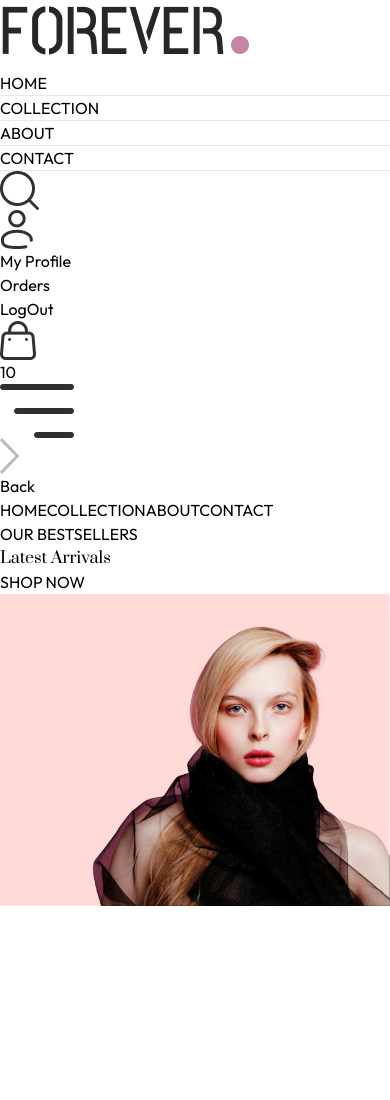
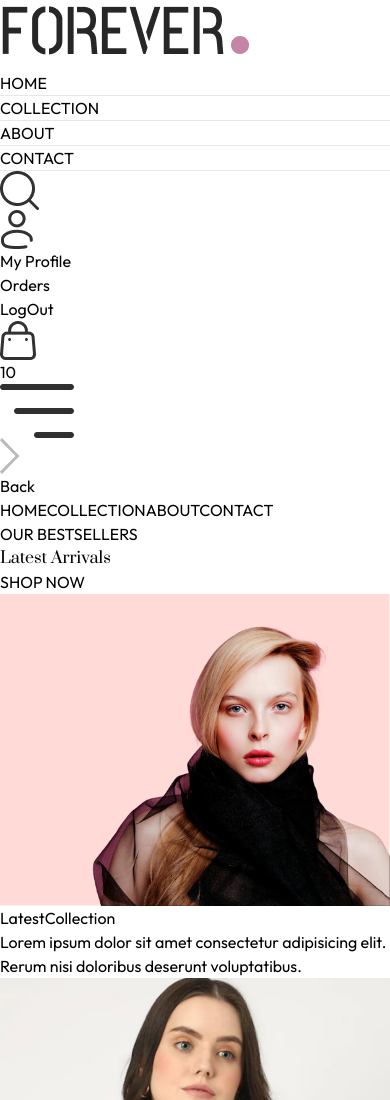
Before and after one commit to MoAnsarMansoorie/ecommerce-mern, a React (Vite) app in the folder frontend/: page / in a window 390 px wide. Shown: the top 1100 px of the page. Before the commit the page ends 906 px from the top, so only its background shows below. Built offline with nearby package versions, Linux system fonts and the light colour scheme.

Commit message:
LatestCollection

```diff
--- /dev/null
+++ b/frontend/src/components/LatestCollection.jsx
@@ -0,0 +1,37 @@
+import React, { useContext, useEffect, useState } from 'react';
+import { ShopContext } from '../context/ShopContext';
+import Title from './Title';
+import ProductItem from './ProductItem';
+
+const LatestCollection = () => {
+    const { products } = useContext(ShopContext);
+    const [latestProducts, setLatestProducts ] = useState([]);
+
+    useEffect(() => {
+        setLatestProducts(products.slice(0, 10));
+    },[])
+
+    console.log(products)
+
+  return (
+    <div className='my-10'>
+      <div className='text-center py-8 text-3xl'>
+        <Title text1={"Latest"} text2={"Collection"} />
+        <p className='w-3/4 m-auto text-xs sm:text-sm md:text-base text-gray-600'>
+            Lorem ipsum dolor sit amet consectetur adipisicing elit. Rerum nisi doloribus deserunt voluptatibus.
+        </p>
+      </div>
+
+      {/* Rendering products */}
+      <div className='grid grid-cols-2 sm:grid-cols-3 md:grid-cols-4 lg:grid-cols-5 gap-4 gap-y-6'>
+        {
+            latestProducts.map((item, index) => (
+                <ProductItem key={index} id={item._id} name={item.name} price={item.price} image={item.image} />
+            ))
+        }
+      </div>
+    </div>
+  );
+}
+
+export default LatestCollection;
--- a/frontend/src/components/Navbar.jsx
+++ b/frontend/src/components/Navbar.jsx
@@ -7,7 +7,7 @@
 
     return (
         <div className='flex items-center justify-between py-5 font-medium'>
-            <img src={assets.logo} alt='Logo' className='w-36' />
+            <Link><img src={assets.logo} alt='Logo' className='w-36' /></Link>
 
             <ul className='hidden sm:flex gap-5 text-sm text-gray-700'>
                 <NavLink to="/" className="flex flex-col items-center gap-1" >
--- /dev/null
+++ b/frontend/src/components/ProductItem.jsx
@@ -0,0 +1,19 @@
+import React, { useContext } from 'react';
+import { ShopContext } from '../context/ShopContext';
+import { Link } from 'react-router-dom';
+
+const ProductItem = ({id, image, name, price}) => {
+    const { currency } = useContext(ShopContext);
+
+  return (
+    <Link to={`/product/${id}`} className='text-gray-700 cursor-pointer' >
+      <div className='overflow-hidden'>
+        <img src={image[0]} alt="image" className="hover:scale-110 transition ease-in-out"/>
+      </div>
+      <p className='pt-3 pb-1 text-sm'>{name}</p>
+      <p className='text-sm font-medium'>{currency}{price}</p>
+    </Link>
+  );
+}
+
+export default ProductItem;
--- /dev/null
+++ b/frontend/src/components/Title.jsx
@@ -0,0 +1,12 @@
+import React from 'react';
+
+const Title = ({text1, text2}) => {
+  return (
+    <div className='inline-flex items-center gap-2 mb-2'>
+      <p className='text-gray-500'>{text1}<span className='text-gray-700 ml-1 font-medium'>{text2}</span></p>
+      <p className='w-8 sm:w-12 h-[1px] sm:h-[2px] bg-gray-700'></p>
+    </div>
+  );
+}
+
+export default Title;
--- a/frontend/src/main.jsx
+++ b/frontend/src/main.jsx
@@ -3,9 +3,12 @@
 import './index.css'
 import App from './App.jsx'
 import { BrowserRouter } from 'react-router-dom'
+import ShopContextProvider from './context/ShopContext.jsx'
 
 createRoot(document.getElementById('root')).render(
   <BrowserRouter>
-    <App />
+    <ShopContextProvider>
+      <App />
+    </ShopContextProvider>
   </BrowserRouter>,
 )
--- a/frontend/src/pages/Home.jsx
+++ b/frontend/src/pages/Home.jsx
@@ -1,10 +1,12 @@
 import React from 'react'
 import Hero from '../components/Hero'
+import LatestCollection from '../components/LatestCollection'
 
 const Home = () => {
   return (
     <div>
       <Hero />
+      <LatestCollection />
     </div>
   )
 }
```
